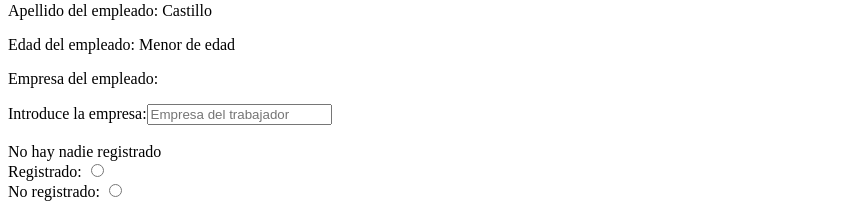
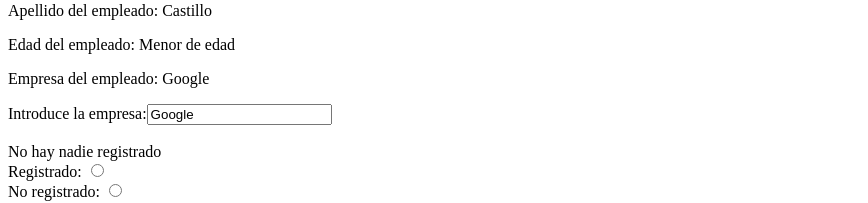
Before and after one commit to julio-ux/CursoAngular, an Angular app: page / in a window 1280 px wide. Shown: the part 190-393 px from the top of the page, without its empty margins (0-868 px from the left). Built offline with nearby package versions, Linux system fonts and the light colour scheme.

Commit message:
V011_CursoAngular_Binding_Bidireccional

```diff
--- a/src/app/app.module.ts
+++ b/src/app/app.module.ts
@@ -4,13 +4,14 @@
 import { AppComponent } from './app.component';
 import { EmpleadosComponent } from './empleados/empleados.component';
 import { EmpleadoComponent } from './empleado/empleado.component';
+import { FormsModule } from '@angular/forms';
 
 @NgModule({
   declarations: [
     AppComponent, EmpleadosComponent, EmpleadoComponent
   ],
   imports: [
-    BrowserModule
+    BrowserModule,FormsModule
   ],
   providers: [],
   bootstrap: [AppComponent]
--- a/src/app/empleado/empleado.component.html
+++ b/src/app/empleado/empleado.component.html
@@ -11,8 +11,11 @@
 <p>Nombre del empleado: {{ nombre }}</p>
 <p>Apellido del empleado: {{ apellido }}</p>
 <p>Edad del empleado: {{ edad < 18 ? "Menor de edad" : "Mayor de edad" }}</p>
-<p>Empresa del empleado: {{ empresaTrabajador.value }}</p>
-Introduce la empresa:<input #empresaTrabajador (keyup)="0" placeholder="Empresa del trabajador" [disabled] = "habilitacionCuadro">
+<p>Empresa del empleado: {{ empresaTrabajador }}</p>
+<!-- Introduce la empresa:<input #empresaTrabajador (keyup)="0" placeholder="Empresa del trabajador" [disabled] = "habilitacionCuadro"> -->
+<!-- Introduce la empresa:<input type="text" (input)="cambiaEmpresa($event)"/> -->
+Introduce la empresa:<input type="text" [(ngModel)]="empresaTrabajador"/>
+
 <br/>
 <br/>
 {{ Textoregistrado }}
--- a/src/app/empleado/empleado.component.ts
+++ b/src/app/empleado/empleado.component.ts
@@ -33,7 +33,7 @@
     alert("Se ha registrado un usuario");
   }
   // private edad = 29;
-  // empresa = "Aspire Systems";
+  empresaTrabajador = "Google";
   // getEdad(): number{
   //   return this.edad;
   // }
@@ -48,6 +48,10 @@
   llamarEmpresa(empresa: string): void{
 
   }
+  // cambiaEmpresa(evento: any): void{
+  //   this.empresaTrabajador = (<HTMLInputElement>evento.target).value;
+  // }
+
   constructor() { }
   ngOnInit(): void {
   }
```
